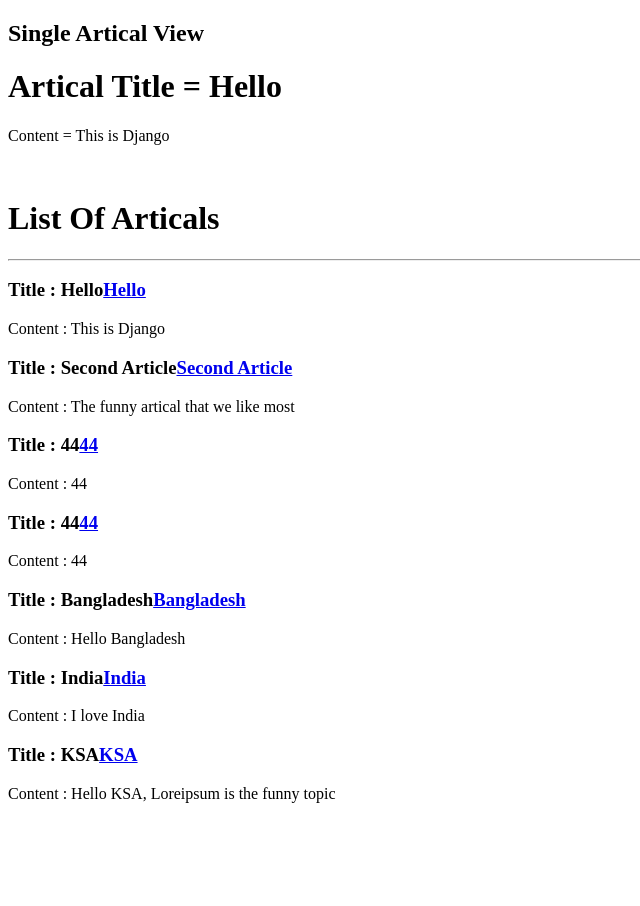
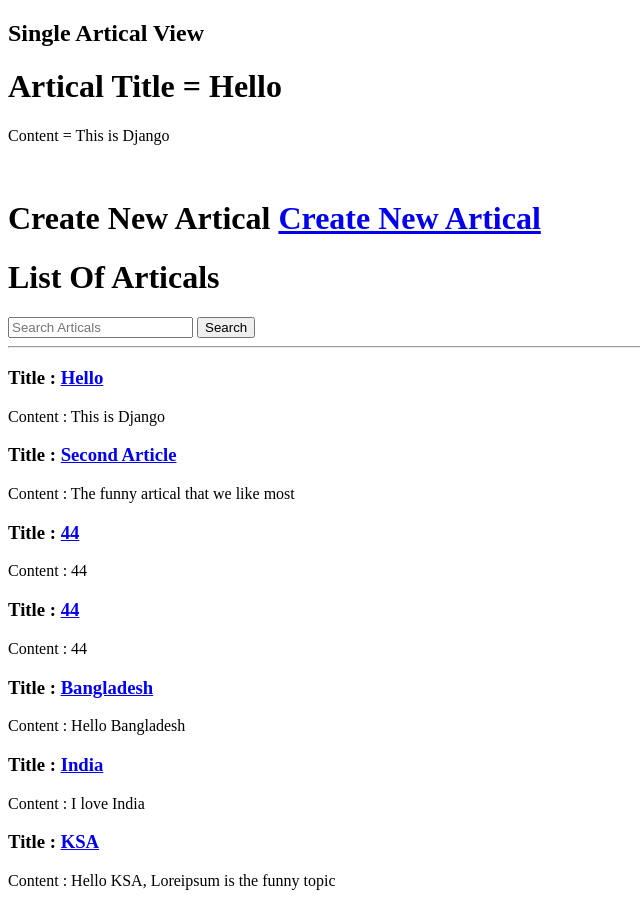
Before and after one commit to MohosinMiah/django_A2Z, a Django app: page /articals/ in a window 1280 px wide. Shown: the whole page, without its empty margins (0-640 px from the left). Before the commit the page ends 803 px from the top, so only its background shows below. Run offline with Django 4.2, Linux system fonts and the light colour scheme; data comes from the database, SQL or seed files in the repository; both versions use the stored data as it was after the commit.

Commit message:
Artical Form Data Saved

```diff
--- a/articals/urls.py
+++ b/articals/urls.py
@@ -3,7 +3,9 @@ from django.urls import path
 from . import views
 
 urlpatterns = [
-    path('', views.home_view, name='artical'),
+    path('', views.home_view, name='artical_index'),
+    path('artical/create', views.artical_create, name='artical_create'),
+    path('artical/create/post', views.artical_create_post, name='artical_create_post'),
     path('<int:artical_id>/', views.artical_detail, name='artical_detail'),
 
 ]
--- a/articals/views.py
+++ b/articals/views.py
@@ -13,7 +13,7 @@ def home_view(request):
         'artical_obj': artical_obj,
         'articals' : articals
         }
-    return render(request, 'home_view.html',context)
+    return render(request, 'articals/home_view.html',context)
 
 
 def artical_detail(request, artical_id):
@@ -23,4 +23,19 @@ def artical_detail(request, artical_id):
     context = {
         'artical_obj': artical_obj,
         }
-    return render(request, 'artical_details_view.html',context)
+    return render(request, 'articals/artical_details_view.html',context)
+
+
+def artical_create(request):
+
+    context = {}
+    return render(request, 'articals/create.html')
+
+
+def artical_create_post(request):
+    if request.method == 'POST':
+        title = request.POST.get('title')
+        print(title)
+        content = request.POST.get('content')
+        Article.objects.create(title=title, content=content)
+    return render(request, 'articals/create.html')
--- a/templates/home_view.html
+++ b/templates/articals/home_view.html
@@ -5,11 +5,17 @@
 <h1>Artical Title =  {{ artical_obj.title  }} </h1>
 <p>Content =  {{ artical_obj.content }} </p>
 <br>
+
+<h1>Create New Artical <a href="{% url 'artical_create' %}" target="_blank">Create New Artical</a> </h1>
 <h1>List Of Articals</h1>
+<form action="" method="GET">
+	<input type="text" placeholder="Search Articals" name="search">
+	<input type="submit" value="Search">
+</form>
 <hr>
 {%  for artical in articals  %}
 <div class="list-group">
-	<h3>Title : {{ artical.title }}<a href="{% url 'artical_detail' artical.id %}">{{ artical.title }}</a></h3>
+	<h3>Title : <a href="{% url 'artical_detail' artical.id %}" target="_blank">{{ artical.title }}</a></h3>
 	<p>Content : {{ artical.content }}</p> </p>
 </div>
 {% endfor %}
--- a/templates/index.html
+++ b/templates/index.html
@@ -13,6 +13,8 @@
 <div class="jumbotron text-center">
   <h1>My First Bootstrap Page</h1>
   <p>Resize this responsive page to see the effect!</p>
+  <hr>
+  <h1>Articals : <a href="{% url 'artical_index' %}"> Articals </a></h1>
 </div>
 
 <div class="container">
```
Also changed, not shown: templates/articals/create.html (added, +18 -0 lines), db.sqlite3, templates/articals/artical_details_view.html (renamed from templates/artical_details_view.html).
